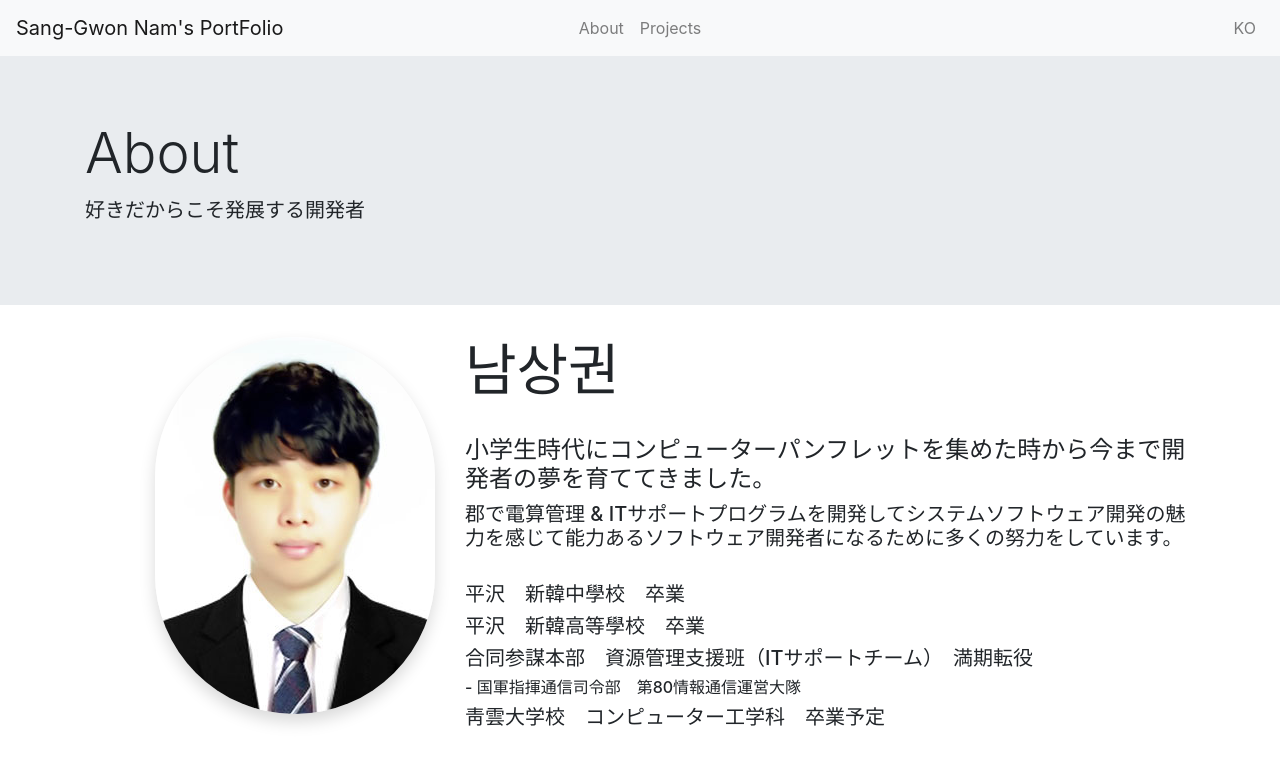
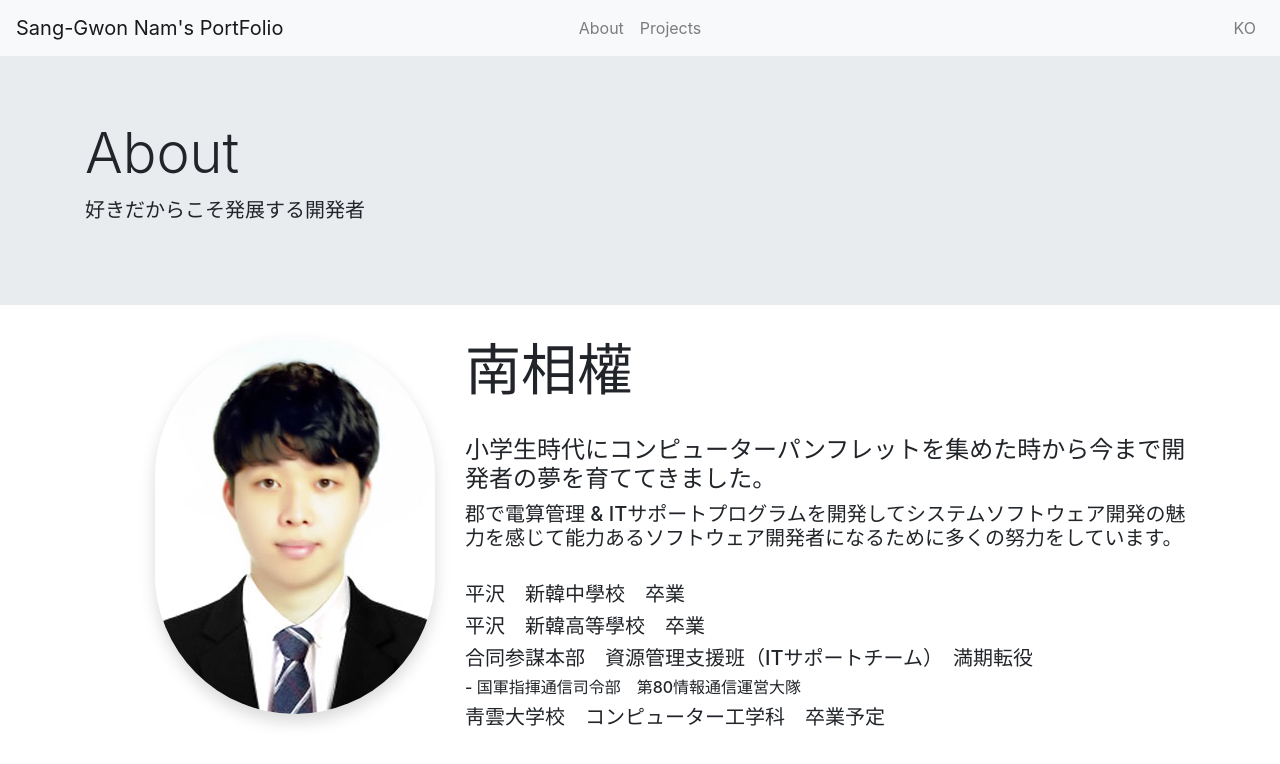
Before and after one commit to boxkun001/portfolio, a plain HTML site: page jp/index.htm in a window 1280 px wide. Drawn offline with Linux system fonts and the light colour scheme.

Commit message:
Update index.htm

```diff
--- a/jp/index.htm
+++ b/jp/index.htm
@@ -59,7 +59,7 @@
       <img src="/portfolio/img/img.jpg" class="rounded rounded-pill shadow" alt="profile">
     </div>
 		<div class="col">
-			<h1 class="display-4">남상권</h1><br />
+			<h1 class="display-4">南相權</h1><br />
 			<h4>小学生時代にコンピューターパンフレットを集めた時から今まで開発者の夢を育ててきました。</h4>
 			<h5>郡で電算管理 & ITサポートプログラムを開発してシステムソフトウェア開発の魅力を感じて能力あるソフトウェア開発者になるために多くの努力をしています。</h5><br />
 
```
